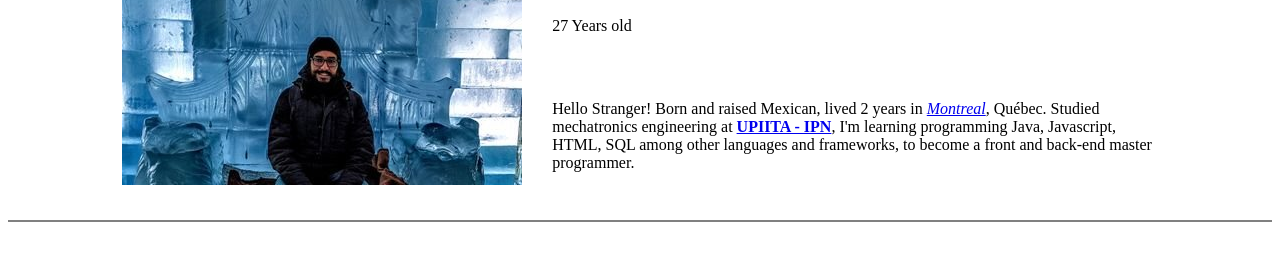
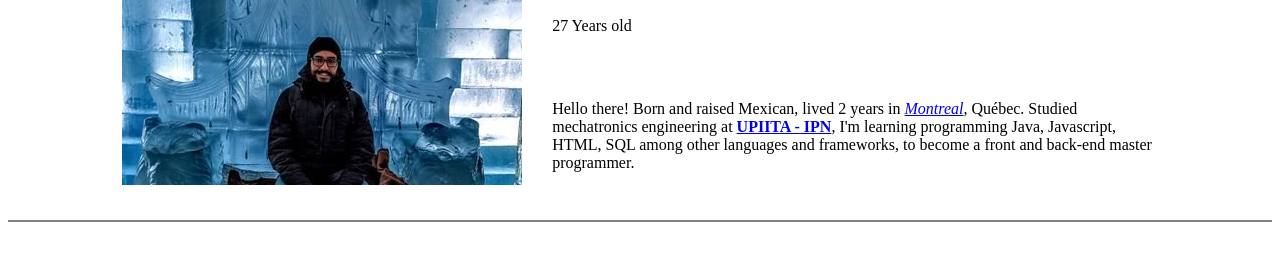
Before and after one commit to Abraham2201/CV, a plain HTML site: page index.html in a window 1280 px wide. Shown: the part 246-500 px from the top of the page. Drawn offline with Linux system fonts and the light colour scheme.

Commit message:
Update index.html

```diff
--- a/index.html
+++ b/index.html
@@ -25,7 +25,7 @@
       27 Years old
     </tr>
     <tr>
-        <td>Hello Stranger! Born and raised Mexican, lived 2 years in <i><a href="https://en.wikipedia.org/wiki/Montreal">Montreal</a></i>, Québec.
+        <td>Hello there! Born and raised Mexican, lived 2 years in <i><a href="https://en.wikipedia.org/wiki/Montreal">Montreal</a></i>, Québec.
         Studied mechatronics engineering at <strong><a href="https://www.upiita.ipn.mx/">UPIITA - IPN</a></strong>,
         I'm learning programming Java, Javascript, HTML, SQL among other languages and frameworks, to become a front and
         back-end master programmer.</td>
```
